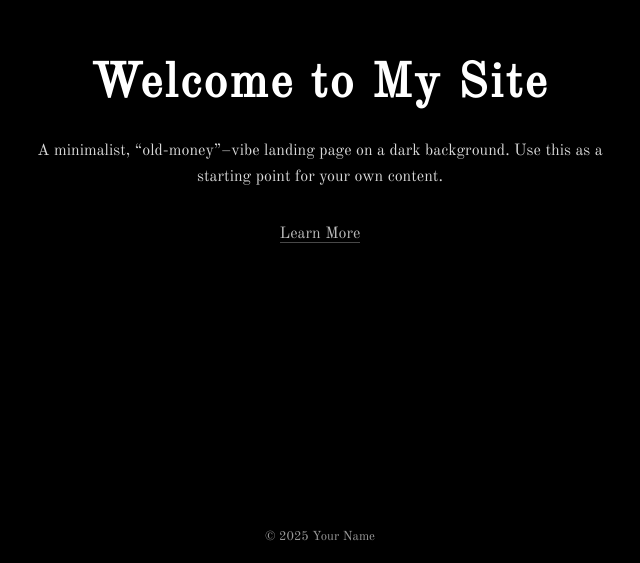
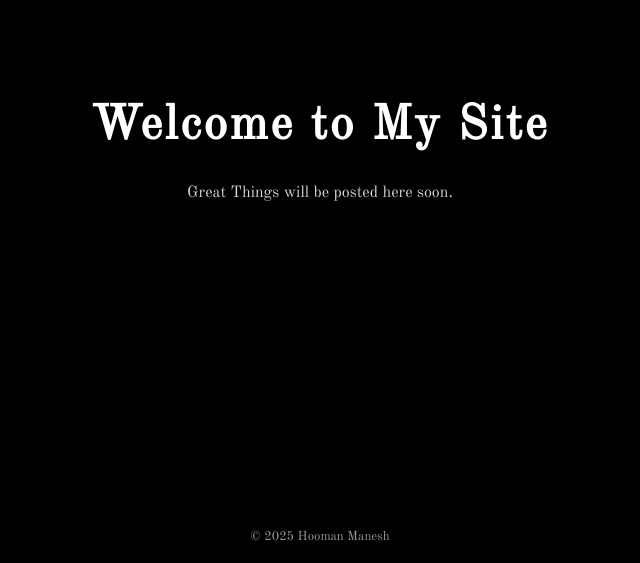
Before and after one commit to HoomanManesh/HoomanManesh.github.io, a plain HTML site: page index.html in a window 1280 px wide. Shown: the part 237-800 px from the top of the page, without its empty margins (320-960 px from the left). Drawn offline with nearby package versions, Linux system fonts and the light colour scheme.

Commit message:
Update index.html

```diff
--- a/index.html
+++ b/index.html
@@ -63,14 +63,11 @@
 <body>
   <h1>Welcome to My Site</h1>
   <p>
-    A minimalist, “old-money”–vibe landing page on a dark background.
-    Use this as a starting point for your own content.
+    Great Things will be posted here soon.
   </p>
-  <p>
-    <a href="#learn-more">Learn More</a>
-  </p>
+
   <footer>
-    &copy; 2025 Your Name
+    &copy; 2025 Hooman Manesh
   </footer>
 </body>
 </html>
```
